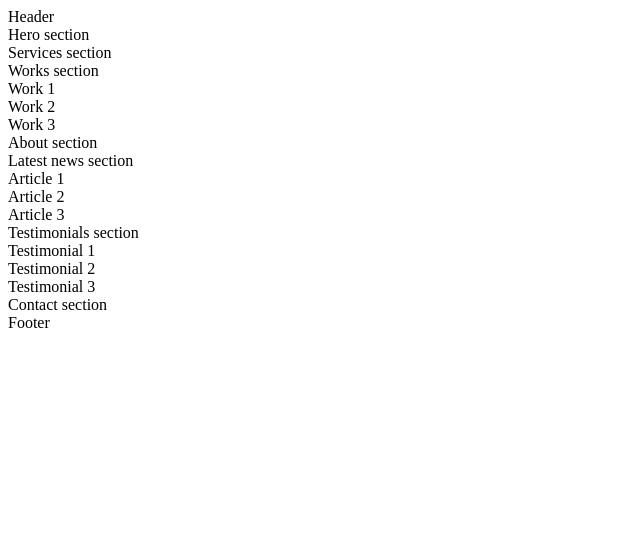
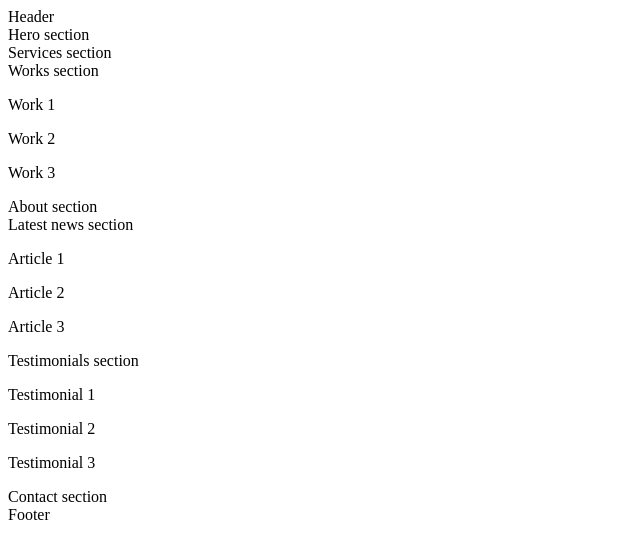
Before and after one commit to Tnozone/holbertonschool-web_front_end, a plain HTML site: page html_advanced/6-index.html in a window 1280 px wide. Shown: the whole page, without its empty margins (0-640 px from the left). Drawn offline with Linux system fonts and the light colour scheme.

Commit message:
p in articles

```diff
--- a/html_advanced/6-index.html
+++ b/html_advanced/6-index.html
@@ -14,18 +14,27 @@
 		<section>Hero section</section>
 		<section>Services section</section>
 		<section>Works section</section>
-			<article>Work 1</article>
-			<article>Work 2</article>
-			<article>Work 3</article>
+			<article>
+				<p>Work 1</p></article>
+			<article>
+				<p>Work 2</p></article>
+			<article>
+				<p>Work 3</p></article>
 		<section>About section</section>
 		<section>Latest news section</section>
-			<article>Article 1</article>
-			<article>Article 2</article>
-			<article>Article 3</article>
+			<article>
+				<p>Article 1</p></article>
+			<article>
+				<p>Article 2</p></article>
+			<article>
+				<p>Article 3</p></article>
 		<section>Testimonials section</section>
-			<article>Testimonial 1</article>
-			<article>Testimonial 2</article>
-			<article>Testimonial 3</article>
+			<article>
+				<p>Testimonial 1</p></article>
+			<article>
+				<p>Testimonial 2</p></article>
+			<article>
+				<p>Testimonial 3</p></article>
 		<section>Contact section</section>
 	</main>
 	<footer>Footer</footer>
```
